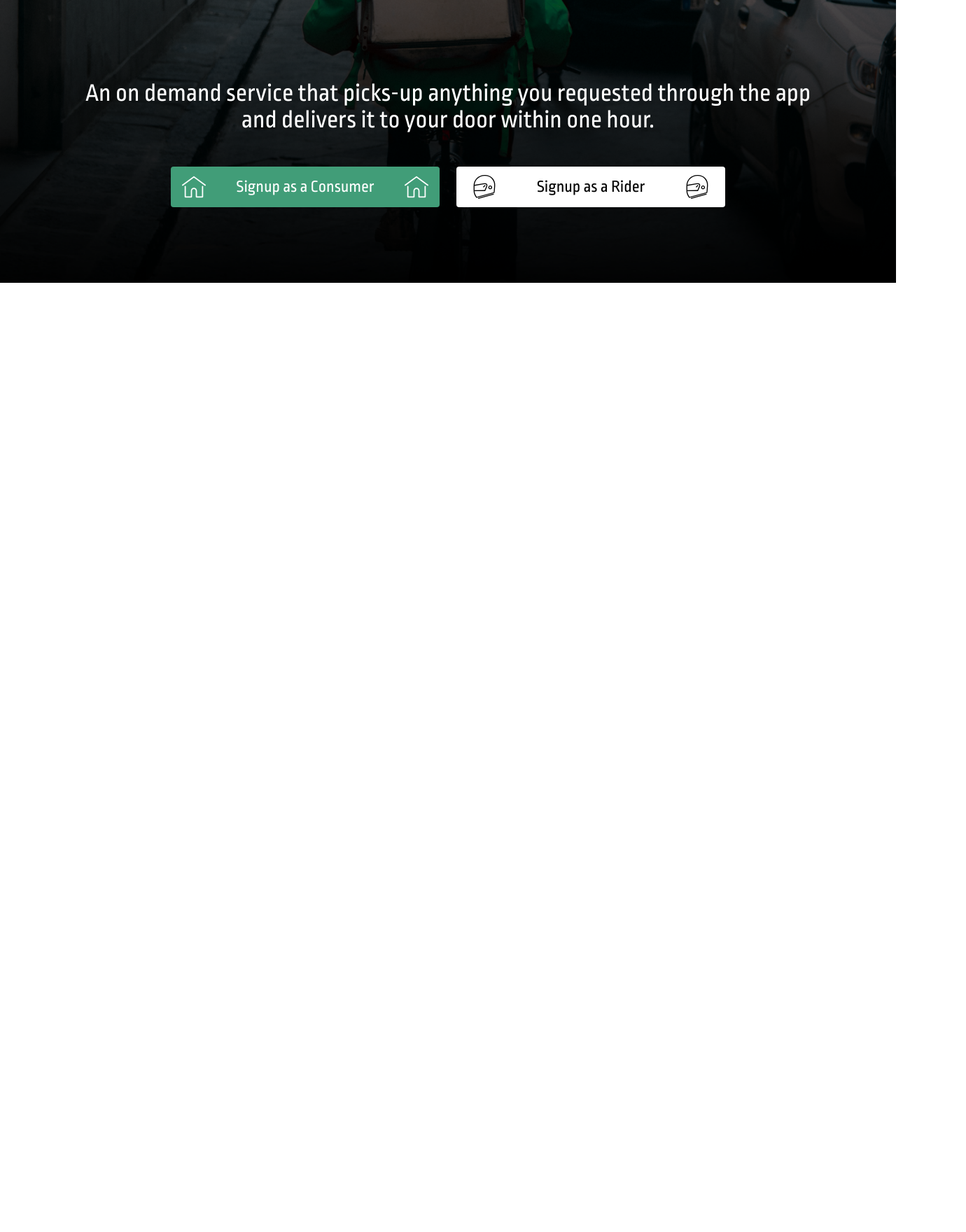
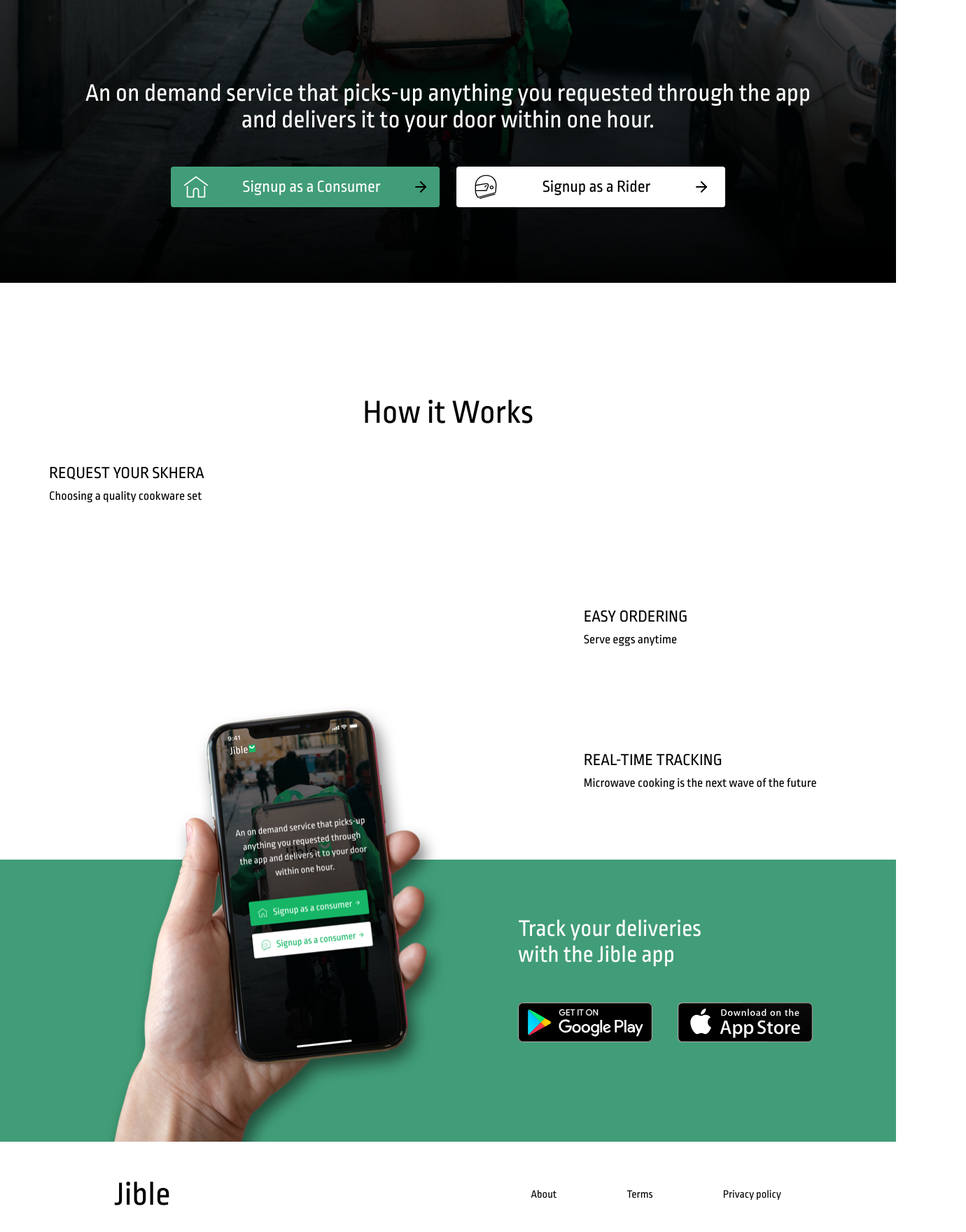
Before and after one commit to DeveloperXY/Jible, a React (Create React App) app: page / in a window 1280 px wide. Shown: the part 396-2156 px from the top of the page at 70% size, 1380 px wide, since content can reach past the window. Before the commit the page ends 800 px from the top, so only its background shows below. Built offline with nearby package versions, Linux system fonts and the light colour scheme.

Commit message:
Finish the 1st draft of the landing page

```diff
--- a/src/components/HeroSection.js
+++ b/src/components/HeroSection.js
@@ -4,6 +4,9 @@
 import homeIcon from "../images/home.svg";
 import rightArrowIcon from "../images/arrowRight.svg";
 import helmetIcon from "../images/helmet.svg";
+import appImage from "../images/app.png";
+import playStoreImage from "../images/google-play-badge.svg";
+import appStoreImage from "../images/download-on-the-app-store-apple.svg";
 
 const HeroSection = props => {
   return (
@@ -26,13 +29,62 @@
           <div className="consumer-btn">
             <img src={homeIcon} class="left-icon" alt="Home" />
             <span className="signup-consumer-text">Signup as a Consumer</span>
-            <img src={homeIcon} class="right-icon" alt="Go" />
+            <img src={rightArrowIcon} class="right-icon" alt="Go" />
           </div>
           <div className="rider-btn">
             <img src={helmetIcon} class="left-icon" alt="Home" />
             <span className="signup-rider-text">Signup as a Rider</span>
-            <img src={helmetIcon} class="right-icon" alt="Go" />
+            <img src={rightArrowIcon} class="right-icon" alt="Go" />
           </div>
+        </div>
+      </div>
+      <div className="how-it-works-header">
+        <p>How it Works</p>
+      </div>
+      <div className="how-it-works-content">
+        <div className="how-it-works-part1">
+          <p className="sub-header">REQUEST YOUR SKHERA</p>
+          <p className="sub-content">Choosing a quality cookware set</p>
+        </div>
+        <div className="how-it-works-part2">
+          <p className="sub-header">EASY ORDERING</p>
+          <p className="sub-content">Serve eggs anytime</p>
+        </div>
+        <div className="how-it-works-part3">
+          <p className="sub-header">REAL-TIME TRACKING</p>
+          <p className="sub-content">
+            Microwave cooking is the next wave of the future
+          </p>
+        </div>
+      </div>
+      <div className="apps-section">
+        <img src={appImage} className="app-image" alt="Mobile app" />
+        <div className="apps-right-section">
+          <div className="apps-header">
+            <p>Track your deliveries with the Jible app</p>
+          </div>
+          <div className="store-logos">
+            <img
+              src={playStoreImage}
+              className="store-img play-store"
+              alt="Play Store"
+            />
+            <img src={appStoreImage} className="store-img" alt="App Store" />
+          </div>
+        </div>
+      </div>
+      <div className="footer-content">
+        <span className="jible-footer-header">Jible</span>
+        <div className="footer-items">
+          <a href="#" className="about-item footer-link">
+            About
+          </a>
+          <a href="#" className="terms-item footer-link">
+            Terms
+          </a>
+          <a href="#" className="policy-item footer-link">
+            Privacy policy
+          </a>
         </div>
       </div>
     </div>
--- a/src/components/heroSection.css
+++ b/src/components/heroSection.css
@@ -11,7 +11,6 @@
   height: 100vh;
   font-size: 48px;
   color: white;
-  font-family: "Ropa Sans";
 }
 
 .hero-content {
@@ -35,7 +34,6 @@
 }
 
 .signup-consumer-text {
-  font-family: "Ropa Sans";
   color: white;
   font-size: 24px;
 }
@@ -45,13 +43,12 @@
   -moz-border-radius: 4;
   border: none;
   border-radius: 4px;
-  font-family: Arial;
   color: #000000;
   font-size: 20px;
-  font-family: "Ropa Sans";
   background: #ffffff;
   cursor: pointer;
   padding: 12px 64px 12px 64px;
+  font-family: "Ropa Sans";
   text-decoration: none;
 }
 
@@ -64,14 +61,13 @@
   border: none;
   -webkit-border-radius: 4;
   -moz-border-radius: 4;
+  font-family: "Ropa Sans";
   border-radius: 4px;
   cursor: pointer;
   margin-right: 16px;
-  font-family: Arial;
   color: #ffffff;
   font-size: 20px;
   background: #419d78;
-  font-family: "Ropa Sans";
   padding: 12px 64px 12px 64px;
   text-decoration: none;
 }
@@ -134,7 +130,6 @@
 }
 
 .signup-rider-text {
-  font-family: "Ropa Sans";
   color: black;
   font-size: 24px;
 }
@@ -146,3 +141,107 @@
 .right-icon {
   margin-left: 36px;
 }
+
+.how-it-works-content {
+  display: grid;
+  row-gap: 150px;
+  grid-template-columns: 33% auto 33%;
+  color: #000000;
+  max-width: 1140px;
+  margin: 0 auto;
+}
+
+.how-it-works-header {
+  margin: 0 auto;
+  text-align: center;
+  margin-top: 20%;
+  color: black;
+}
+
+.how-it-works-part2 {
+  grid-column-start: 3;
+  grid-row-start: 2;
+}
+
+.how-it-works-part3 {
+  grid-column-start: 3;
+  grid-row-start: 3;
+  margin-bottom: 100px;
+}
+
+.sub-header {
+  font-size: 24px;
+  margin: 0;
+}
+
+.sub-content {
+  font-size: 18px;
+  margin: 0;
+  margin-top: 10px;
+}
+
+.apps-section {
+  background-color: #419d78;
+  display: grid;
+  grid-template-columns: 50% 50%;
+  column-gap: 100px;
+}
+
+.apps-header {
+  width: 50%;
+  max-width: 300px;
+  font-size: 34px;
+  margin-top: 80px;
+  margin-bottom: 50px;
+}
+
+.app-image {
+  position: relative;
+  margin-top: -35%;
+  justify-self: end;
+  align-self: end;
+}
+
+.store-img {
+  widows: 168px;
+  height: 57px;
+}
+
+.play-store {
+  margin-right: 36px;
+}
+
+.footer-content {
+  color: #000000;
+}
+
+.footer-content {
+  padding: 50px 100px 50px 100px;
+  display: flex;
+  justify-content: space-between;
+  align-items: center;
+  margin: 0 5%;
+}
+
+.apps-right-section {
+  padding-bottom: 80px;
+}
+
+.footer-items {
+  display: flex;
+  justify-content: space-between;
+  font-size: 16px;
+}
+
+.policy-item {
+  margin-left: 100px;
+}
+
+.terms-item {
+  margin-left: 100px;
+}
+
+.footer-link {
+  text-decoration: none;
+  color: #000000;
+}
--- a/src/index.css
+++ b/src/index.css
@@ -1,21 +1,8 @@
 body {
   margin: 0;
-  font-family: -apple-system, BlinkMacSystemFont, "Segoe UI", "Roboto", "Oxygen",
-    "Ubuntu", "Cantarell", "Fira Sans", "Droid Sans", "Helvetica Neue",
-    sans-serif;
+  font-family: "Ropa Sans", -apple-system, BlinkMacSystemFont, "Segoe UI",
+    "Roboto", "Oxygen", "Ubuntu", "Cantarell", "Fira Sans", "Droid Sans",
+    "Helvetica Neue", sans-serif;
   -webkit-font-smoothing: antialiased;
   -moz-osx-font-smoothing: grayscale;
 }
-
-code {
-  font-family: source-code-pro, Menlo, Monaco, Consolas, "Courier New",
-    monospace;
-}
-
-.hero {
-  background: url(images/cover.png) no-repeat center center fixed;
-  -webkit-background-size: cover;
-  -moz-background-size: cover;
-  -o-background-size: cover;
-  background-size: cover;
-}
```
Also changed, not shown: 1 other file (tests, documents, lock files or other folders).
